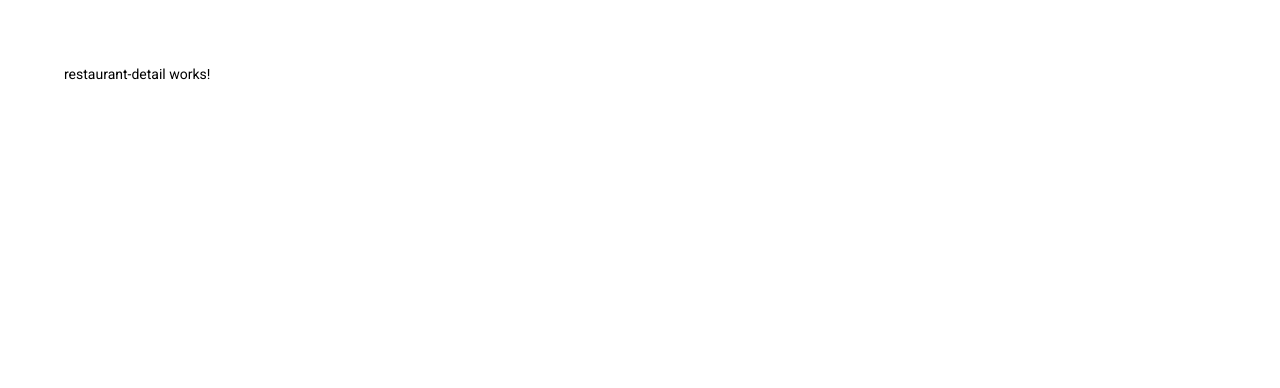
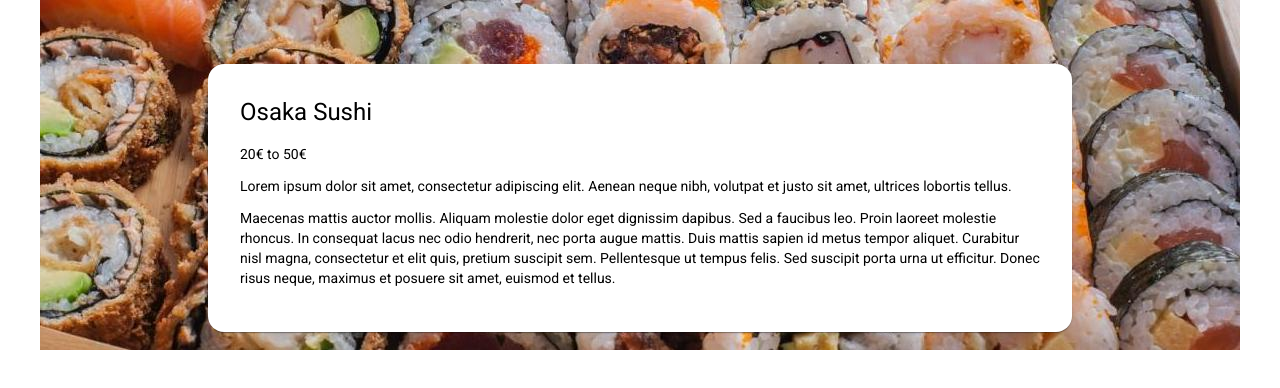
Before and after one commit to ivan-iglesias/table-reservation, an Angular app: page /restaurants/1 in a window 1280 px wide. Shown: the top 388 px of the page. Built offline with nearby package versions, Linux system fonts and the light colour scheme.

Commit message:
start details view

```diff
--- a/src/app/app.module.ts
+++ b/src/app/app.module.ts
@@ -1,6 +1,5 @@
 import { NgModule } from '@angular/core';
 import { BrowserModule } from '@angular/platform-browser';
-import { RouterModule } from '@angular/router';
 
 import { AppRoutingModule } from './app-routing.module';
 import { AppComponent } from './app.component';
--- a/src/app/restaurant-card/restaurant-card.component.scss
+++ b/src/app/restaurant-card/restaurant-card.component.scss
@@ -1,10 +1,8 @@
 .restaurant-card {
   margin: 1rem;
   max-width: 400px;
-}
 
-@media only screen and (max-width: 600px) {
-  .restaurant-card {
+  @media only screen and (max-width: 600px) {
     margin: 0;
     margin-bottom: 1rem;
   }
@@ -12,8 +10,8 @@
 
 .restaurant-card {
   box-shadow: 0px 2px 1px -1px rgba(0, 0, 0, 0.2),0px 1px 1px 0px rgba(0, 0, 0, 0.14),0px 1px 3px 0px rgba(0, 0, 0, 0.12);
+
+  &:hover {
+    box-shadow: 2px 6px 1px -1px rgba(0, 0, 0, 0.2),0px 1px 1px 0px rgba(0, 0, 0, 0.14),0px 1px 3px 0px rgba(0, 0, 0, 0.12);
+  }
 }
-
-.restaurant-card:hover {
-  box-shadow: 2px 6px 1px -1px rgba(0, 0, 0, 0.2),0px 1px 1px 0px rgba(0, 0, 0, 0.14),0px 1px 3px 0px rgba(0, 0, 0, 0.12);
-}
--- a/src/app/restaurant-detail/restaurant-detail.component.html
+++ b/src/app/restaurant-detail/restaurant-detail.component.html
@@ -1 +1,15 @@
-<p>restaurant-detail works!</p>
+<div *ngIf="restaurant">
+
+  <div class="banner">
+    <img mat-card-image src="assets/img/{{ restaurant.banner }}" alt="Photo of {{ restaurant.name }} restaurant">
+  </div>
+
+  <div class="details">
+
+    <h1>{{ restaurant.name }}</h1>
+    <p>{{ restaurant.priceRange }}</p>
+    <p>{{ restaurant.description }}</p>
+
+    <p>Maecenas mattis auctor mollis. Aliquam molestie dolor eget dignissim dapibus. Sed a faucibus leo. Proin laoreet molestie rhoncus. In consequat lacus nec odio hendrerit, nec porta augue mattis. Duis mattis sapien id metus tempor aliquet. Curabitur nisl magna, consectetur et elit quis, pretium suscipit sem. Pellentesque ut tempus felis. Sed suscipit porta urna ut efficitur. Donec risus neque, maximus et posuere sit amet, euismod et tellus. </p>
+  </div>
+</div>
--- a/src/app/restaurant-detail/restaurant-detail.component.scss
+++ b/src/app/restaurant-detail/restaurant-detail.component.scss
@@ -0,0 +1,35 @@
+.banner {
+  position: absolute;
+  top: 0px;
+  height: 350px;
+  width: 1200px;
+  z-index: 1;
+
+  left: 50%;
+  transform: translate(-50%, 0);
+
+  img {
+    width: 100%;
+    height: 100%;
+    object-fit: cover
+  }
+}
+
+.details {
+  background-color: #fff;
+  border-radius: 16px;
+  box-shadow: 0px 2px 1px -1px rgba(0, 0, 0, 0.2),0px 1px 1px 0px rgba(0, 0, 0, 0.14),0px 1px 3px 0px rgba(0, 0, 0, 0.12);
+  max-width: 800px;
+  padding: 32px;
+  position:relative;
+  z-index: 2;
+
+  @media only screen and (max-width: 600px) {
+    padding: 16px;
+    top: 128px;
+  }
+
+  h1 {
+    justify-content: center;
+  }
+}
--- a/src/app/restaurant-detail/restaurant-detail.component.ts
+++ b/src/app/restaurant-detail/restaurant-detail.component.ts
@@ -1,4 +1,7 @@
 import { Component, OnInit } from '@angular/core';
+import { ActivatedRoute } from '@angular/router';
+import { Restaurant } from '../restaurant';
+import { RestaurantService } from '../restaurant.service';
 
 @Component({
   selector: 'app-restaurant-detail',
@@ -7,9 +10,16 @@ import { Component, OnInit } from '@angular/core';
 })
 export class RestaurantDetailComponent implements OnInit {
 
-  constructor() { }
+  restaurant: Restaurant | undefined;
+
+  constructor(
+    private route: ActivatedRoute,
+    private restaurantService: RestaurantService
+  ) { }
 
   ngOnInit(): void {
+    const routeParams = this.route.snapshot.paramMap;
+    const restaurantId = Number(routeParams.get('restaurantId'));
+    this.restaurant = this.restaurantService.find(restaurantId);
   }
-
 }
--- a/src/app/restaurant-list/restaurant-list.component.scss
+++ b/src/app/restaurant-list/restaurant-list.component.scss
@@ -7,10 +7,8 @@
 .restaurant-list {
   display: flex;
   flex-direction: row;
-}
 
-@media only screen and (max-width: 600px) {
-  .restaurant-list {
+  @media only screen and (max-width: 600px) {
     flex-direction: column;
   }
 }
--- a/src/app/restaurant.service.ts
+++ b/src/app/restaurant.service.ts
@@ -15,4 +15,8 @@ export class RestaurantService {
   getRestaurants() {
     return this.items;
   }
+
+  find(restaurantId: number) {
+    return this.items.find(item => item.id === restaurantId);
+  }
 }
--- a/src/app/restaurant.ts
+++ b/src/app/restaurant.ts
@@ -2,7 +2,9 @@ export interface Restaurant {
   id: number;
   name: string;
   description: string;
+  priceRange: string;
   picture: string;
+  banner: string;
 }
 
 export const restaurants = [
@@ -10,12 +12,16 @@ export interface Restaurant {
     id: 1,
     name: 'Osaka Sushi',
     description: 'Lorem ipsum dolor sit amet, consectetur adipiscing elit. Aenean neque nibh, volutpat et justo sit amet, ultrices lobortis tellus.',
-      picture: 'sushi.jpg'
+    priceRange: '20€ to 50€',
+    picture: 'sushi.jpg',
+    banner: 'sushi-banner.jpg'
   },
   {
     id: 2,
     name: 'Hamburg',
     description: 'Aliquam faucibus, leo quis tincidunt commodo, magna massa vehicula ante, vitae dapibus sem nisl ut augue.',
-      picture: 'burger.jpg'
+    priceRange: '8€ to 20€',
+    picture: 'burger.jpg',
+    banner: 'burger.jpg'
   },
 ];
--- a/src/styles.scss
+++ b/src/styles.scss
@@ -10,10 +10,9 @@ body {
 .container {
   display: flex;
   padding: 4rem;
-}
+  justify-content: center;
 
-@media only screen and (max-width: 600px) {
-  .container {
+  @media only screen and (max-width: 600px) {
     padding: 1rem;
   }
 }
```
Also changed, not shown: src/assets/img/sushi-banner.jpg (added). Lines whose indentation alone changed are shown as unchanged.
